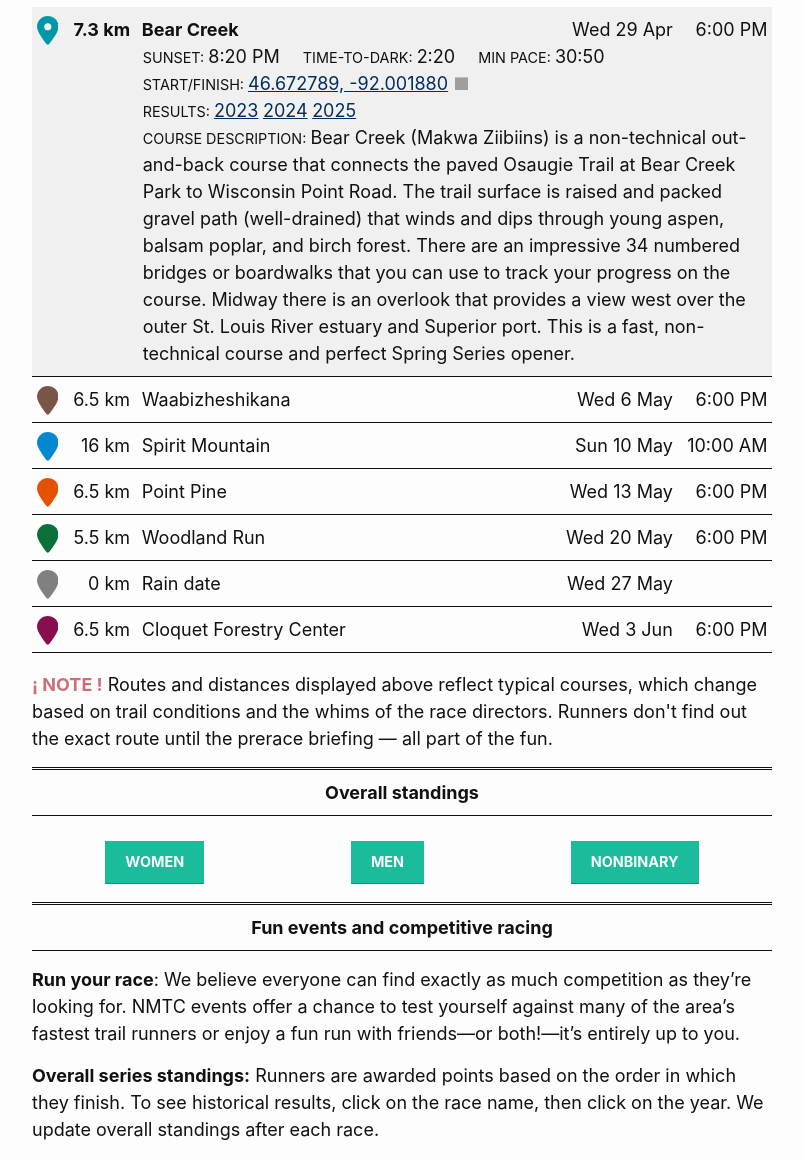
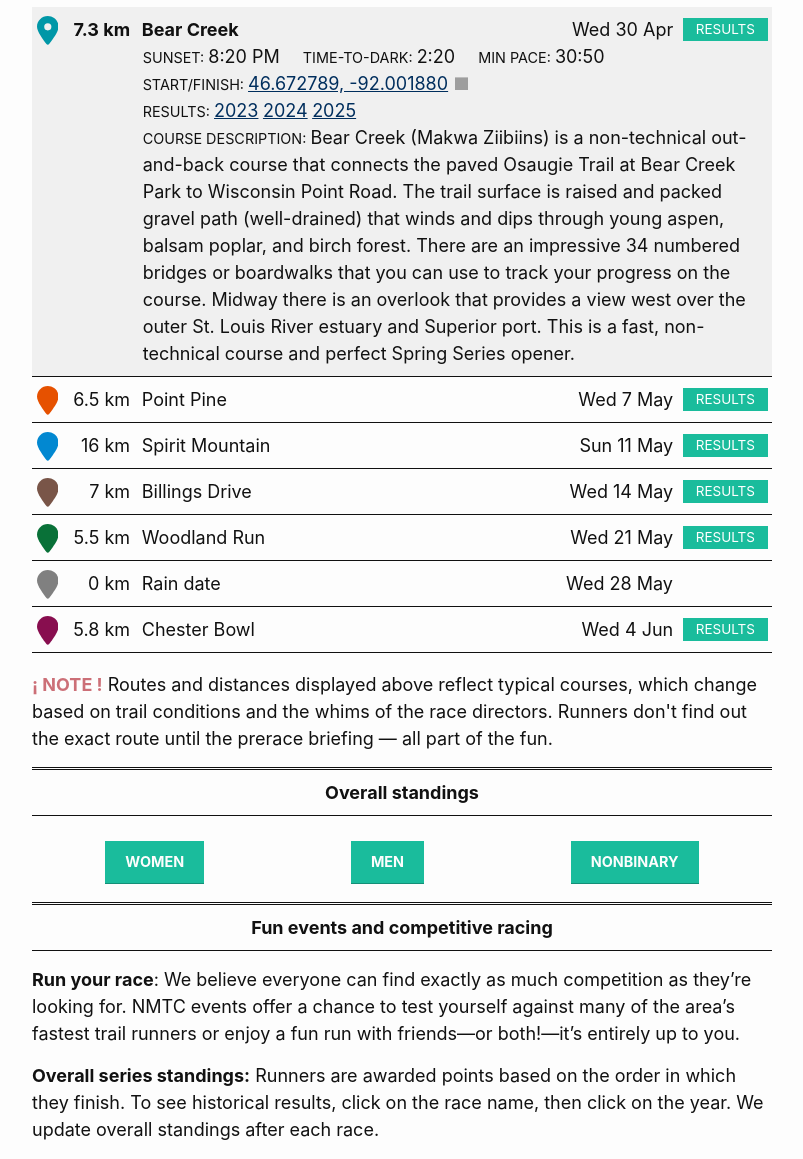
Before and after one commit to nmtc-run/nmtc-run.github.io, a Jekyll site: the page built from pages/series-spring.md, in a window 1280 px wide and 1400 px high, scrolled down 1406 px. Shown: the part 241-1400 px from the top of the window, without its empty margins (238-1041 px from the left). Built offline with Jekyll 4.4.1, drawn with Linux system fonts in a browser that asks for light colours; some of the changed lines change nothing that is shown; grey boxes are pictures that could not be loaded.

Commit message:
Revert "Update spring series schedule: fix swapped races"
This reverts commit ad0f1c607c90b2e94fd53e1c55b4211d2d9717f9.

```diff
--- a/_data/series-spring.yml
+++ b/_data/series-spring.yml
@@ -1,5 +1,5 @@
 - name: Bear Creek
-  date: 2026-04-29 # use format: YYYY-MM-DD
+  date: 2025-04-30 # use format: YYYY-MM-DD
   time: "6:00 PM"
   dist: 7.3
   sunset: "8:20 PM"
@@ -17,49 +17,8 @@
       url: https://drive.google.com/file/d/1TKcEWHHoOY8hLYePvkb3a3j7D_cMeWl3/view?usp=drive_link
   description: Bear Creek (Makwa Ziibiins) is a non-technical out-and-back course that connects the paved Osaugie Trail at Bear Creek Park to Wisconsin Point Road. The trail surface is raised and packed gravel path (well-drained) that winds and dips through young aspen, balsam poplar, and birch forest. There are an impressive 34 numbered bridges or boardwalks that you can use to track your progress on the course.  Midway there is an overlook that provides a view west over the outer St. Louis River estuary and Superior port. This is a fast, non-technical course and perfect Spring Series opener.
 
-- name: Waabizheshikana
-  date: 2026-05-06 # use format: YYYY-MM-DD
-  time: "6:00 PM"
-  dist: 6.5
-  sunset: "8:38 PM"
-  time-to-dark: "2:38"
-  min-pace: "36:20"
-  start-address: Blackmer Park 8301 Beverly St, Duluth, MN 55808
-  start-gps:  46.69285, -92.20562 # use decimal lat,long format: X.XXXXXXX, X,XXXXXXX
-  map-color: rgb(121,85,72)
-  results:
-    - year: 2025
-      url: /
-    - year: 2026
-      url:
-    - year: 2027
-      url:
-  parking: Blackmer Park 8301 Beverly St, Duluth, MN 55808
-  description: Waabizheshikana takes runners along the western waterfront of the St. Louis River estuary. The loopy out-and-back course starts and finishes at Blackmer Park. Racers head south on the mostly crushed stone path, u-turn, and run with water to the left and right toward the end of a narrow spit before looping back to the start.
-
-- name: Spirit Mountain
-  date: 2026-05-10 # use format: YYYY-MM-DD
-  time: "10:00 AM"
-  dist: 16
-  sunset:
-  time-to-dark:
-  min-pace:
-  start-address: 8551 Grand Ave, Duluth, MN 55808
-  start-gps: 46.71529, -92.2055 # use decimal lat,long format: X.XXXXXXX, X,XXXXXXX
-  map-color: rgb(2,136,209)
-  results:
-    - year: 2023
-      url: /results/SpringSeries/2023/Spirit-Mountain.pdf
-    - year: 2024
-      url: /results/SpringSeries/2024/Spirit-Mountain.pdf
-    - year: 2025
-      url: https://drive.google.com/file/d/1vJ4vLv2OjkbZhkNDMJhRt52nITAu0pVQ/view?usp=drive_link
-  parking: New in 2026, park near the Grand Ave Chalet 8551 Grand Ave, Duluth, MN 55808. To reach the start line, hike 500 m uphill to the cat track; turn left and jog 250 m to the start line; you are now warmed up and ready to race.
-  description: Spirit Mountain (Manidoo Wajiw) is a point-to-point road and rails-to-trails run. The 2026 edition introduced a new course, which follows the westernmost section of Skyline Parkway (gravel and asphalt) and returns on the DWP (gravel), finishing near Grand Ave Chalet.
-  # description: Spirit Mountain 10 Mile (Manidoo Wajiw) is an out-and-back road run that largely follows the western most section of Skyline Parkway from beneath the upper Spirit Mountain Chalet to Becks Road. The parkway surface is mostly gravel but also has short sections of new and crumbling asphalt. The near middle of the route offers a sweeping view of the St. Louis River estuary and Morgan Park neighborhood from the Bardon’s Peak overlook. This is also the course’s subtle high point. Make sure to save energy for the gradual ascent back to here from the Becks Road turnaround! The parkway is open to vehicle traffic this time of year. Please be mindful on blind turns.
-
 - name: Point Pine
-  date: 2026-05-13 # use format: YYYY-MM-DD
+  date: 2025-05-07 # use format: YYYY-MM-DD
   time: "6:00 PM"
   dist: 6.5
   sunset: "8:38 PM"
@@ -77,27 +36,48 @@
       url: https://drive.google.com/file/d/15uv2gUm3E0skf68dbrXIAX6aBClC0Mut/view?usp=drive_link
   description: Point Pine (Neyaashi) is a lollipop course with a long out-and-back section that passes through Pine Point Scientific Natural Area, a remnant of old-growth coastal red and white pine forest. The route offers beautiful views of the outer St. Louis River estuary and Lake Superior. The trail is mostly flat and well drained with a mix of packed gravel, packed earth and short sections with loose sand. The outermost loop portion of the course passes by the brick ruins of the Minnesota Point Light, a navigational aid constructed in 1858. It is the oldest brick structure in Duluth. This is a fast, non-technical course but get ready for some sand in your shoes.
 
-# - name: Billings Drive
-#   date: 2026-05-13 # use format: YYYY-MM-DD
-#   time: "6:00 PM"
-#   dist: 7
-#   sunset: "8:38 PM"
-#   time-to-dark: "2:38"
-#   min-pace: "36:20"
-#   start-address: Billings Dr & 42nd St, Superior, WI 54880
-#   start-gps: 46.691779, -92.144101 # use decimal lat,long format: X.XXXXXXX, X,XXXXXXX
-#   map-color: rgb(121,85,72)
-#   results:
-#     - year: 2023
-#       url: /results/SpringSeries/2023/Billings-Drive.pdf
-#     - year: 2024
-#       url: /results/SpringSeries/2024/2024-Billings-Drive.pdf
-#     - year: 2025
-#       url: https://drive.google.com/file/d/1TQOq_li-WThwufA1-booNmdjZezR9jph/view?usp=drive_link
-#   description: Billings Drive is an out-and-back course on all-weather gravel roads in the Superior Municipal Forest with rolling hills throughout. The road is tree-lined with nearby water. The road to the start may be rough in the Spring. Start/Finish across from parking lot at Billings Dr and 42nd street, near disc golf course in Superior WI.
+- name: Spirit Mountain
+  date: 2025-05-11 # use format: YYYY-MM-DD
+  time: "10:00 AM"
+  dist: 16
+  sunset:
+  time-to-dark:
+  min-pace:
+  start-address: 9525 W Skyline Pkwy, Duluth, MN 55810
+  start-gps: 46.714998, -92.214831 # use decimal lat,long format: X.XXXXXXX, X,XXXXXXX
+  map-color: rgb(2,136,209)
+  results:
+    - year: 2023
+      url: /results/SpringSeries/2023/Spirit-Mountain.pdf
+    - year: 2024
+      url: /results/SpringSeries/2024/Spirit-Mountain.pdf
+    - year: 2025
+      url: https://drive.google.com/file/d/1vJ4vLv2OjkbZhkNDMJhRt52nITAu0pVQ/view?usp=drive_link
+  parking: Park in the upper Spirit Mountain Parking lot, then walk down the hill in front of the chalet and go right on the service road.
+  description: Spirit Mountain 10 Mile (Manidoo Wajiw) is an out-and-back road run. *The 2025 edition follows a temporary reroute due to road construction on the original race course.* The race starts at the same location as the original course, exits Spirit Mountain and follows Skyline Parkway to the Clyde Connector. After a winding descent on the dirt/gravel Connector, runners turn right on the DWP gravel trail and follow it until the 5 mi turnaround point just short of Beck's Rd.
+  # description: Spirit Mountain 10 Mile (Manidoo Wajiw) is an out-and-back road run that largely follows the western most section of Skyline Parkway from beneath the upper Spirit Mountain Chalet to Becks Road. The parkway surface is mostly gravel but also has short sections of new and crumbling asphalt. The near middle of the route offers a sweeping view of the St. Louis River estuary and Morgan Park neighborhood from the Bardon’s Peak overlook. This is also the course’s subtle high point. Make sure to save energy for the gradual ascent back to here from the Becks Road turnaround! The parkway is open to vehicle traffic this time of year. Please be mindful on blind turns.
+
+- name: Billings Drive
+  date: 2025-05-14 # use format: YYYY-MM-DD
+  time: "6:00 PM"
+  dist: 7
+  sunset: "8:38 PM"
+  time-to-dark: "2:38"
+  min-pace: "36:20"
+  start-address: Billings Dr & 42nd St, Superior, WI 54880
+  start-gps: 46.691779, -92.144101 # use decimal lat,long format: X.XXXXXXX, X,XXXXXXX
+  map-color: rgb(121,85,72)
+  results:
+    - year: 2023
+      url: /results/SpringSeries/2023/Billings-Drive.pdf
+    - year: 2024
+      url: /results/SpringSeries/2024/2024-Billings-Drive.pdf
+    - year: 2025
+      url: https://drive.google.com/file/d/1TQOq_li-WThwufA1-booNmdjZezR9jph/view?usp=drive_link
+  description: Billings Drive is an out-and-back course on all-weather gravel roads in the Superior Municipal Forest with rolling hills throughout. The road is tree-lined with nearby water. The road to the start may be rough in the Spring. Start/Finish across from parking lot at Billings Dr and 42nd street, near disc golf course in Superior WI.
 
 - name: Woodland Run
-  date: 2026-05-20 # use format: YYYY-MM-DD
+  date: 2025-05-21 # use format: YYYY-MM-DD
   time: "6:00 PM"
   dist: 5.5
   sunset: "8:49 PM"
@@ -116,7 +96,7 @@
   description: The Woodland course is on singletrack with a small portion of road. It is a loop course with some hilly sections. Starting out at the Morningside Gravel pit on Jean Duluth Road, run this 5.5k course through the surrounding woods and neighborhood. Enjoy a mix of rolling slopes, and small hills to climb on this rarely flat singletrack loop using a mix of trails in the area.
 
 - name: Rain date
-  date: 2026-05-27 # use format: YYYY-MM-DD
+  date: 2025-05-28 # use format: YYYY-MM-DD
   time:
   dist: 0
   sunset:
@@ -127,39 +107,24 @@
   map-color: grey
   description: If a previous race is canceled, watch this space for updates.
 
-- name: Cloquet Forestry Center
-  date: 2026-06-03 # use format: YYYY-MM-DD
+- name: Chester Bowl
+  date: 2025-06-04 # use format: YYYY-MM-DD
   time: "6:00 PM"
-  dist: 6.5
+  dist: 5.8
   sunset: "8:59 PM"
   time-to-dark: "2:59"
   min-pace: "48:34"
-  start-address: 175 University Rd, Cloquet, MN 55720
-  start-gps: 46.7049, -92.52591 # use decimal lat,long format: X.XXXXXXX, X,XXXXXXX
+  start-address: 1801 E Skyline Pkwy, Duluth, MN 55812
+  start-gps: 46.813871, -92.098662 # use decimal lat,long format: X.XXXXXXX, X,XXXXXXX
   map-color: rgb(136,14,79)
   results:
+    - year: 2023
+      url: /results/SpringSeries/2023/2023-Chester-Bowl.pdf
+    - year: 2024
+      url: /results/SpringSeries/2024/Chester-Bowl.pdf
     - year: 2025
-      url: /
-  description: Traverse the internal forest roads and trails of the University of Minnesota Cloquet Forestry Center, within the boundaries of the Fond du Lac Reservation. The race course traverses flat to gently rolling terrain, with mixed surfaces including mowed path, old logging railroad grades, and sandy gravel two-track road. Expect a diverse mix of managed forest conditions and occasional glimpses of wet meadows along Otter Creek.
-
-# - name: Chester Bowl
-#   date: 2025-06-04 # use format: YYYY-MM-DD
-#   time: "6:00 PM"
-#   dist: 5.8
-#   sunset: "8:59 PM"
-#   time-to-dark: "2:59"
-#   min-pace: "48:34"
-#   start-address: 1801 E Skyline Pkwy, Duluth, MN 55812
-#   start-gps: 46.813871, -92.098662 # use decimal lat,long format: X.XXXXXXX, X,XXXXXXX
-#   map-color: rgb(136,14,79)
-#   results:
-#     - year: 2023
-#       url: /results/SpringSeries/2023/2023-Chester-Bowl.pdf
-#     - year: 2024
-#       url: /results/SpringSeries/2024/Chester-Bowl.pdf
-#     - year: 2025
-#       url: https://drive.google.com/file/d/1nAcXG10ROTlrVzheEqSOWjl7VIHWglHx/view?usp=drive_link
-#   description: Chester Bowl is run within the 117 acre Chester Park on ski trails and on the Dan Proctor Hiking Trail singletrack, which runs along both sides of Chester Creek.  The course is very hilly and technical and is a popular hiking destination.  Be sure to say “Hi!” when you cross paths with a hiker!
+      url: https://drive.google.com/file/d/1nAcXG10ROTlrVzheEqSOWjl7VIHWglHx/view?usp=drive_link
+  description: Chester Bowl is run within the 117 acre Chester Park on ski trails and on the Dan Proctor Hiking Trail singletrack, which runs along both sides of Chester Creek.  The course is very hilly and technical and is a popular hiking destination.  Be sure to say “Hi!” when you cross paths with a hiker!
 
 - metadata:
     overall-standings:
```
